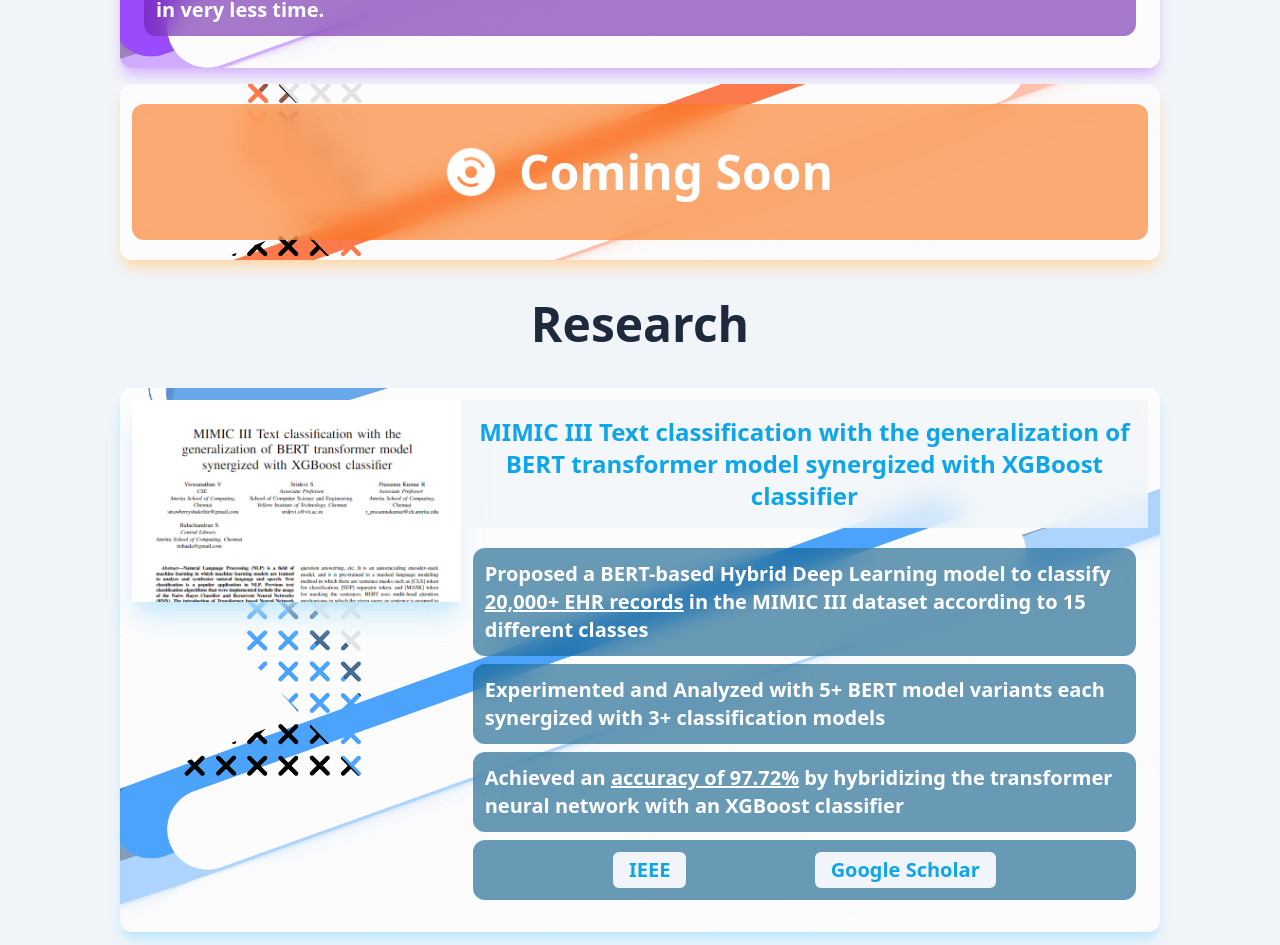
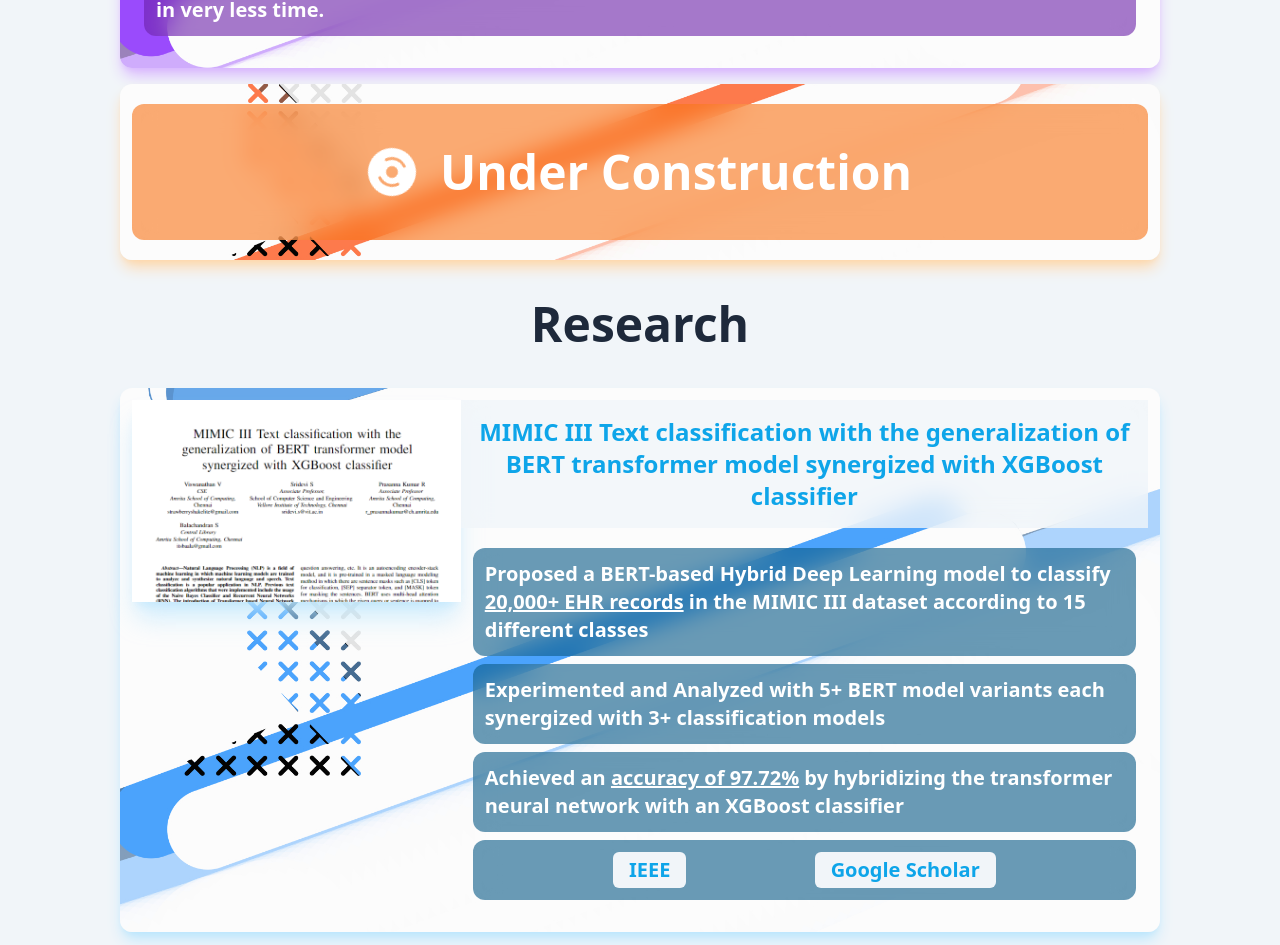
Before and after one commit to LiteShake/Portfolio, a React (Vite) app: page / in a window 1280 px wide. Shown: the part 3971-4916 px from the top of the page. Built offline with nearby package versions, Linux system fonts and the light colour scheme; grey boxes are pictures that could not be loaded.

Commit message:
Update Clara.jsx

```diff
--- a/src/Components/Projects/Clara.jsx
+++ b/src/Components/Projects/Clara.jsx
@@ -11,7 +11,7 @@ const Clara = () => {
                 <DiscFill/>
             </div>
             <div className='m-3'>
-            Coming Soon
+            Under Construction
             </div>
         </div>
     </div>
```
